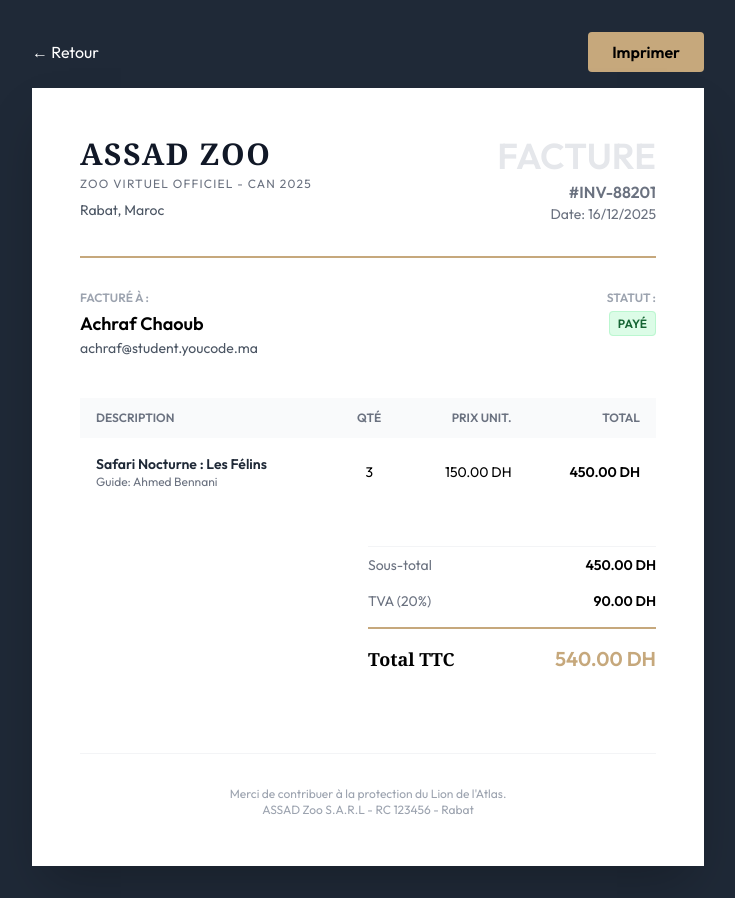
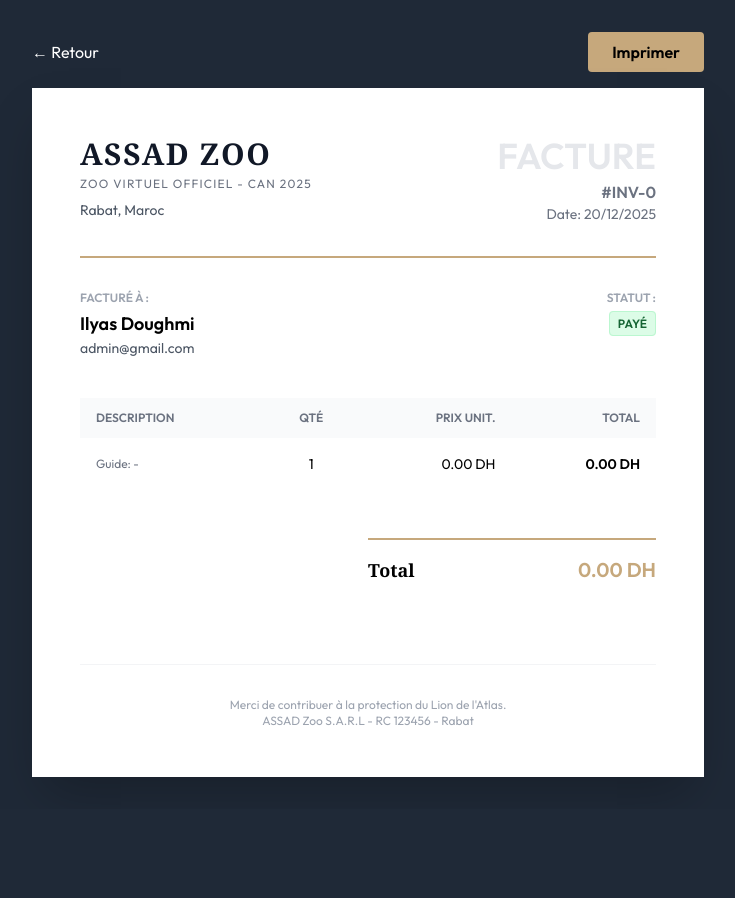
Before and after one commit to ilyas-doughmi/Assad-2025, a PHP site: the page made by pages/inovice.php in a window 1280 px wide. Shown: the whole page, without its empty margins (272-1007 px from the left). After the commit the page ends 777 px from the top, so only its background shows below. Run offline with PHP 8.4, Linux system fonts and the light colour scheme; a user stored in the database is signed in; data comes from the database, SQL or seed files in the repository; tables that the repository leaves empty hold one stand-in row (values such as "Sample post"); data that the repository does not hold is empty; some libraries are stand-ins or nearby versions.

Commit message:
feat: update invoice page to display dynamic tour and user information

```diff
--- a/pages/inovice.php
+++ b/pages/inovice.php
@@ -1,12 +1,26 @@
+<?php
+include(dirname(__DIR__).'/includes/db.php');
+session_start();
+if(!isset($_SESSION['id'])){
+    header('Location: /assad-2025/login.php');
+    exit;
+}
+$user_id = $_SESSION['id'];
+$tour_id = isset($_GET['id']) ? intval($_GET['id']) : 0;
+$tour = mysqli_fetch_assoc(mysqli_query($conn, "SELECT * FROM tours WHERE id = $tour_id"));
+$user = mysqli_fetch_assoc(mysqli_query($conn, "SELECT * FROM users WHERE id = $user_id"));
+$qty = 1;
+$prix = $tour['prix'];
+$total = $prix * $qty;
+?>
 <!DOCTYPE html>
 <html lang="fr">
 <head>
     <meta charset="UTF-8">
-    <title>Facture #INV-2025-001</title>
+    <title>Facture #INV-<?= $tour_id ?></title>
     <script src="https://cdn.tailwindcss.com"></script>
     <link href="https://fonts.googleapis.com/css2?family=Cinzel:wght@700&family=Outfit:wght@400;600&display=swap" rel="stylesheet">
     <style>
-        /* Forces white background when printing */
         @media print {
             @page { margin: 0; }
             body { background: white; -webkit-print-color-adjust: exact; }
@@ -17,7 +31,6 @@
     </style>
 </head>
 <body class="bg-gray-800 flex flex-col items-center min-h-screen p-8">
-
     <div class="no-print w-full max-w-2xl mb-4 flex justify-between">
         <a href="my_reservation.php" class="text-white hover:text-gray-300 flex items-center gap-2">
             <span>&larr; Retour</span>
@@ -26,9 +39,7 @@
             Imprimer
         </button>
     </div>
-
     <div class="bg-white w-full max-w-2xl p-12 shadow-2xl text-black">
-
         <div class="flex justify-between items-start border-b-2 border-[#C6A87C] pb-8 mb-8">
             <div>
                 <h1 class="font-serif text-3xl font-bold text-gray-900 tracking-wider">ASSAD ZOO</h1>
@@ -37,23 +48,21 @@
             </div>
             <div class="text-right">
                 <h2 class="text-4xl font-bold text-gray-200">FACTURE</h2>
-                <p class="text-gray-500 font-bold mt-1">#INV-88201</p>
-                <p class="text-sm text-gray-500">Date: 16/12/2025</p>
+                <p class="text-gray-500 font-bold mt-1">#INV-<?= $tour_id ?></p>
+                <p class="text-sm text-gray-500">Date: <?= date('d/m/Y') ?></p>
             </div>
         </div>
-
         <div class="mb-10 flex justify-between">
             <div>
                 <p class="text-xs text-gray-400 uppercase font-bold mb-1">Facturé à :</p>
-                <p class="font-bold text-lg">Achraf Chaoub</p>
-                <p class="text-sm text-gray-600">achraf@student.youcode.ma</p>
+                <p class="font-bold text-lg"><?= $user['full_name'] ?></p>
+                <p class="text-sm text-gray-600"><?= $user['email'] ?></p>
             </div>
             <div class="text-right">
                 <p class="text-xs text-gray-400 uppercase font-bold mb-1">Statut :</p>
                 <span class="bg-green-100 text-green-800 text-xs font-bold px-2 py-1 rounded border border-green-200">PAYÉ</span>
             </div>
         </div>
-
         <table class="w-full text-left mb-10">
             <thead>
                 <tr class="bg-gray-50 text-gray-500 text-xs uppercase">
@@ -66,33 +75,23 @@
             <tbody class="divide-y divide-gray-100 text-sm">
                 <tr>
                     <td class="py-4 px-4">
-                        <p class="font-bold text-gray-800">Safari Nocturne : Les Félins</p>
-                        <p class="text-xs text-gray-500">Guide: Ahmed Bennani</p>
+                        <p class="font-bold text-gray-800"><?= $tour['titre'] ?></p>
+                        <p class="text-xs text-gray-500">Guide: -</p>
                     </td>
-                    <td class="py-4 px-4 text-center">3</td>
-                    <td class="py-4 px-4 text-right">150.00 DH</td>
-                    <td class="py-4 px-4 text-right font-bold">450.00 DH</td>
+                    <td class="py-4 px-4 text-center">1</td>
+                    <td class="py-4 px-4 text-right"><?= number_format($prix,2) ?> DH</td>
+                    <td class="py-4 px-4 text-right font-bold"><?= number_format($total,2) ?> DH</td>
                 </tr>
             </tbody>
         </table>
-
         <div class="flex justify-end">
             <div class="w-1/2">
-                <div class="flex justify-between py-2 text-sm border-t border-gray-100">
-                    <span class="text-gray-500">Sous-total</span>
-                    <span class="font-bold">450.00 DH</span>
-                </div>
-                <div class="flex justify-between py-2 text-sm">
-                    <span class="text-gray-500">TVA (20%)</span>
-                    <span class="font-bold">90.00 DH</span>
-                </div>
                 <div class="flex justify-between py-4 border-t-2 border-[#C6A87C] mt-2">
-                    <span class="text-lg font-serif font-bold">Total TTC</span>
-                    <span class="text-xl font-bold text-[#C6A87C]">540.00 DH</span>
+                    <span class="text-lg font-serif font-bold">Total</span>
+                    <span class="text-xl font-bold text-[#C6A87C]"><?= number_format($total,2) ?> DH</span>
                 </div>
             </div>
         </div>
-
         <div class="mt-16 pt-8 border-t border-gray-100 text-center text-xs text-gray-400">
             <p>Merci de contribuer à la protection du Lion de l'Atlas.</p>
             <p>ASSAD Zoo S.A.R.L - RC 123456 - Rabat</p>
```
